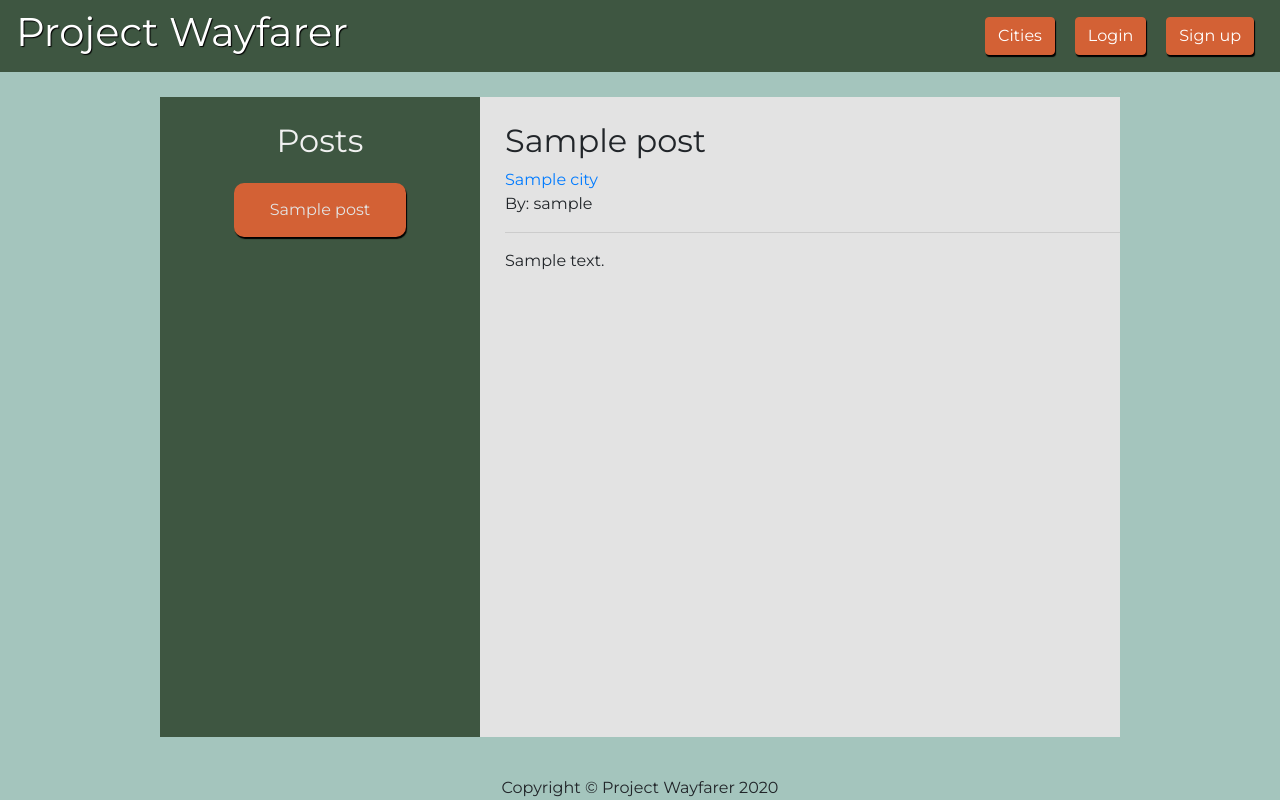
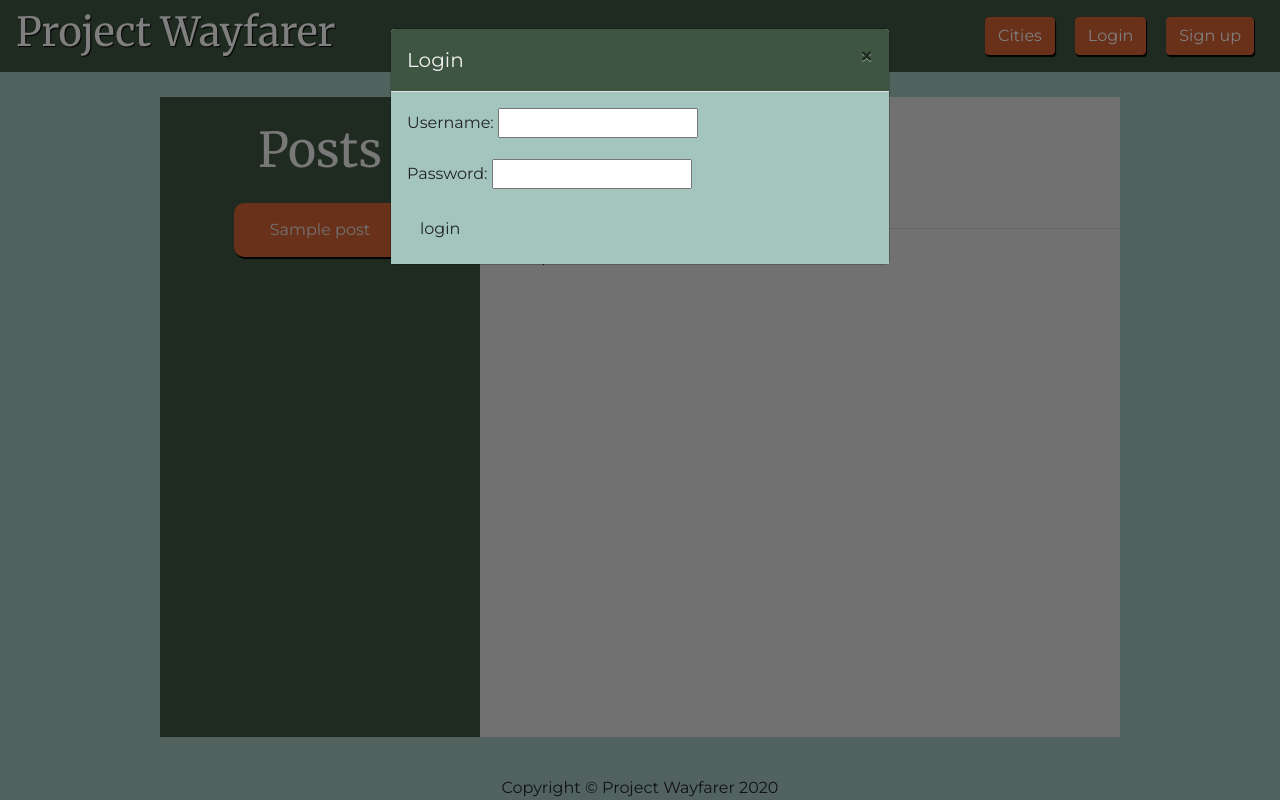
Before and after one commit to TimothyAllgood/project_wayfare, a Django app: page /posts/1/ in a window 1280 px wide, after a click on "Login". Run offline with Django 3.2, Linux system fonts and the light colour scheme; tables that the repository leaves empty hold one stand-in row (values such as "Sample post"); parts of the project's set-up code (start-up, migrations or seed data) failed here and were passed over; some libraries are stand-ins or nearby versions.

Commit message:
styled profile, added form to all pages

```diff
--- a/main_app/static/css/styles.css
+++ b/main_app/static/css/styles.css
@@ -45,11 +44,19 @@ form ul {
 	display: none;
 }
 
-/* h1,
+h1,
 h2,
 h3 {
 	font-family: 'Merriweather', serif;
-} */
+}
+
+h3 {
+	font-size: 2em;
+}
+
+h2 {
+	font-size: 3em;
+}
 
 /* General */
 .bg-dark {
--- a/main_app/templates/home.html
+++ b/main_app/templates/home.html
@@ -29,7 +29,7 @@
   <div class="modal-dialog" role="document">
     <div class="modal-content">
       <div class="modal-header">
-        <h5 class="modal-title">Login</h5>
+        <h5 class="modal-title">Sign Up</h5>
         <button type="button" class="close" data-dismiss="modal" aria-label="Close">
           <span aria-hidden="true">&times;</span>
         </button>
@@ -76,7 +76,7 @@
   </a>
 </div>
 {% comment %} Cards {% endcomment %}
-<h3 style="text-align: center; color: #f1f1f1; margin: 25px 0">Wayfarer is...</h3>
+<h3 style="text-align: center; color: #f1f1f1; margin: 25px 0; text-shadow: 1px 1px 1px black;">Wayfarer is...</h3>
 <section class="card-container">
 <div class="card-left" style="width: 18rem;">
   <div class="card-body">
--- a/main_app/templates/post.html
+++ b/main_app/templates/post.html
@@ -25,8 +25,7 @@
     </section>
     <section class="active-city post-content">
         <h2>{{post.title}}</h2>
-        <a href="{% url 'city_detail' post.city.id %}">{{post.city.name}}</a>
-        <p>By: {{author.username}}</p>
+        <p>By: {{author.username}} in <a href="{% url 'city_detail' post.city.id %}">{{post.city.name}}</a></p>
         <hr>
         <p>{{post.content}}</p>
         {% if user.is_authenticated and user.username == author.username %}
@@ -68,4 +67,48 @@
         </div>
     </div>
 </div>
+{% comment %} Login Modal {% endcomment %}
+<div class="modal" tabindex="-1" role="dialog" id="loginModal">
+  <div class="modal-dialog" role="document">
+    <div class="modal-content">
+      <div class="modal-header">
+        <h5 class="modal-title">Login</h5>
+        <button type="button" class="close" data-dismiss="modal" aria-label="Close">
+          <span aria-hidden="true">&times;</span>
+        </button>
+      </div>
+      <div class="modal-body">
+        <!-- Add the login form -->
+          <form method="post" action="{% url 'login' %}">
+            {% csrf_token %}
+            {{ login_form.as_p }}
+            <input type="submit" class="btn" value="login">
+            <input type="hidden" name="next" value="{{ next }}">
+          </form>
+      </div>
+    </div>
+  </div>
+</div>
+
+{% comment %} Sign Up Modal {% endcomment %}
+<div class="modal" tabindex="-1" role="dialog" id="signupModal">
+  <div class="modal-dialog" role="document">
+    <div class="modal-content">
+      <div class="modal-header">
+        <h5 class="modal-title">Sign Up</h5>
+        <button type="button" class="close" data-dismiss="modal" aria-label="Close">
+          <span aria-hidden="true">&times;</span>
+        </button>
+      </div>
+      <div class="modal-body">
+        {% if request.session.error_message %}<p class="alert alert-danger">{{ request.session.error_message }}</p>{% endif %}
+        <form method="post" action="/signup">
+          {% csrf_token %}
+          {{ signup_form.as_p }}
+          <input type="submit" class="btn" value="signup">
+        </form>
+      </div>
+    </div>
+  </div>
+</div>
 {% endblock %}
--- a/main_app/templates/registration/profile.html
+++ b/main_app/templates/registration/profile.html
@@ -48,13 +48,13 @@
                                         {{ form.avatar }}
                                         <img id="image" class="rounded-circle" width="150", height="150"/>
                                       </div>
-                                      <input type="submit" value="Update Image">
+                                      <button type="submit" value="Update Image">Update Image</button>
                                 </div>
                                 </div>
                             </div>
                             </div>
 
-                    <input type="submit" value="Update Profile">
+                    <button type="submit" value="Update Profile">Update Profile</button>
                 </form>
             </div>
         </section>
--- a/main_app/views.py
+++ b/main_app/views.py
@@ -84,6 +84,8 @@ def profile(request):
 def get_posts(request, post_id):
     posts = Post.objects.all()
     post = Post.objects.get(id=post_id)
+    signup_form = SignUpForm()
+    login_form = AuthenticationForm()
     if request.method == 'POST':
         form = PostForm(request.POST, instance=post)
         if form.is_valid():
@@ -92,7 +94,7 @@ def get_posts(request, post_id):
     else:
         form = PostForm(instance=post)
         author = User.objects.get(id=post.user_id)
-        context = {'post': post, 'author': author, 'posts': posts, 'form': form,}
+        context = {'post': post, 'author': author, 'posts': posts, 'form': form,'signup_form': signup_form, 'login_form': login_form}
         return render(request, 'post.html', context)
 
 
@@ -105,6 +107,8 @@ def city_detail(request, city_id):
     cities = City.objects.all()
     city = City.objects.get(id=city_id)
     form = PostForm(request.POST)
+    signup_form = SignUpForm()
+    login_form = AuthenticationForm()
     user = request.user
     if request.method == 'POST':
         logged_user = User.objects.get(username=user)
@@ -114,7 +118,7 @@ def city_detail(request, city_id):
         new_post.save()
         return redirect('city_detail', city_id)
     else:
-        context = {'cities': cities, 'city': city, "form": form, }
+        context = {'cities': cities, 'city': city, "form": form,'signup_form': signup_form, 'login_form': login_form }
         return render(request, 'cities/city.html', context)
 
 def delete_post(request, post_id):
```
Also changed, not shown: other parts of main_app/static/css/styles.css (+42 -9 lines), main_app/templates/cities/city.html (+44 -0 lines).
